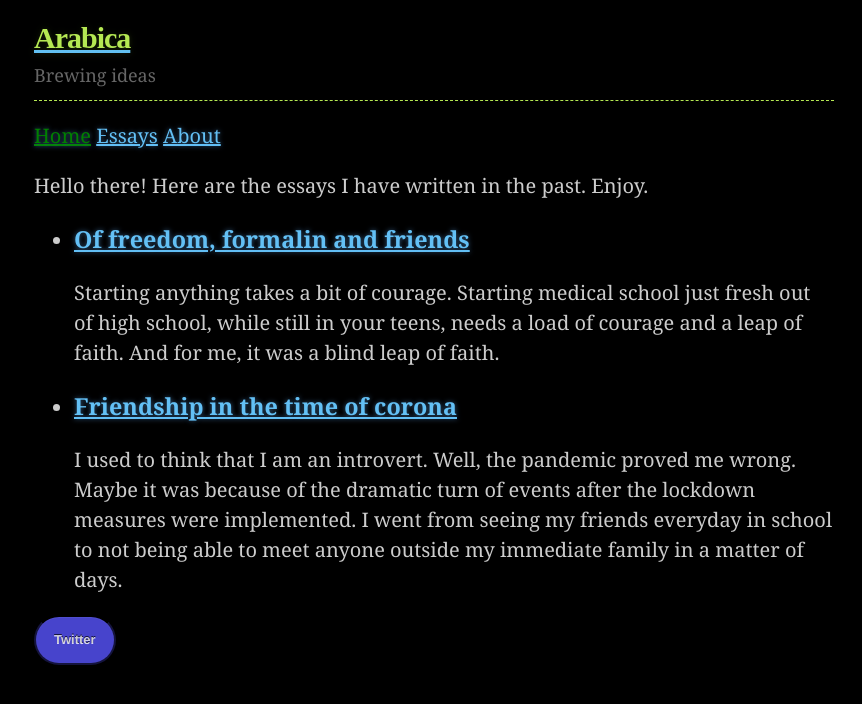
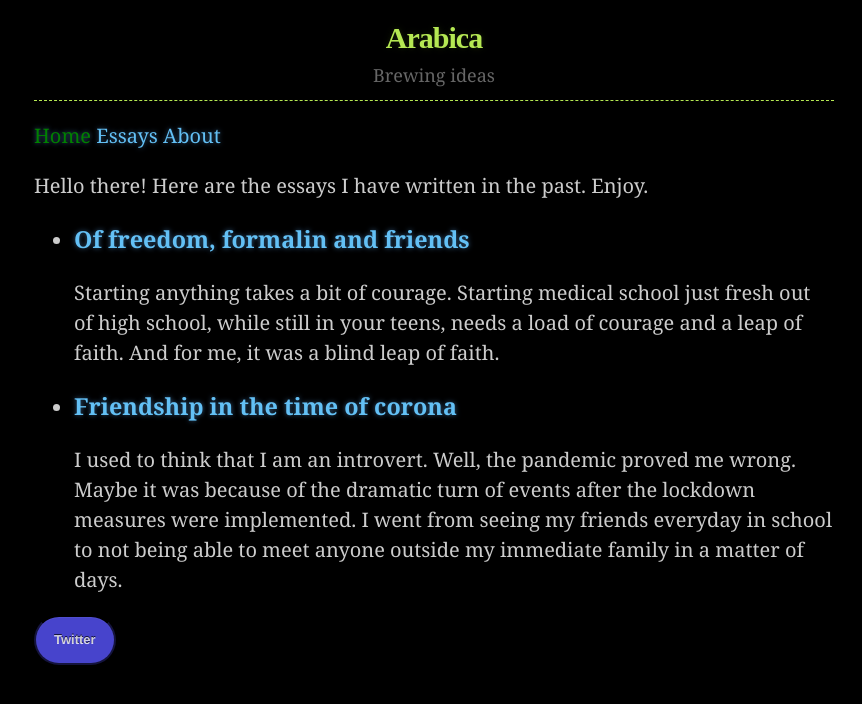
Before and after one commit to habasweiny/habasweiny.github.io, a Jekyll site: the page built from index.html, in a window 1280 px wide. Shown: the top 704 px of the page, without its empty margins (206-1068 px from the left). Built offline with Jekyll 4.4.1, drawn with Linux system fonts in a browser that asks for light colours.

Commit message:
Update main.scss

```diff
--- a/_sass/main.scss
+++ b/_sass/main.scss
@@ -73,3 +73,15 @@ a {
   color: #63c0f5;
   text-shadow: 0 0 5px rgba(104, 182, 255, 0.5);
 }
+
+
+#a-title {
+  text-decoration: none;
+  text-align: center;
+}
+
+#desc {
+  text-align: center;
+}
+
+a:link { text-decoration: none; }
```
